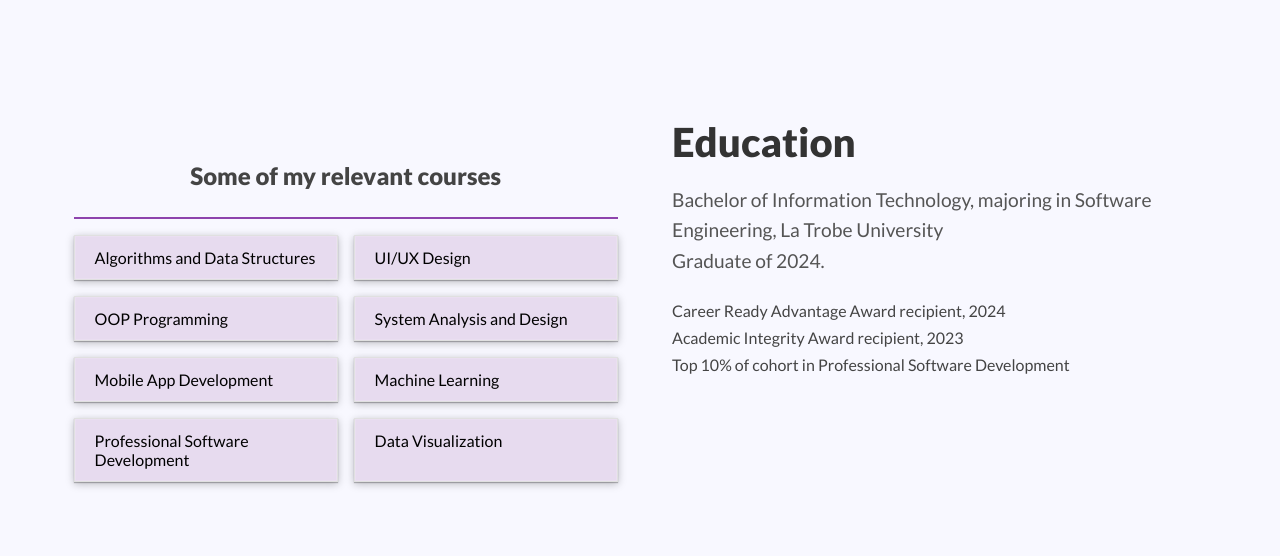
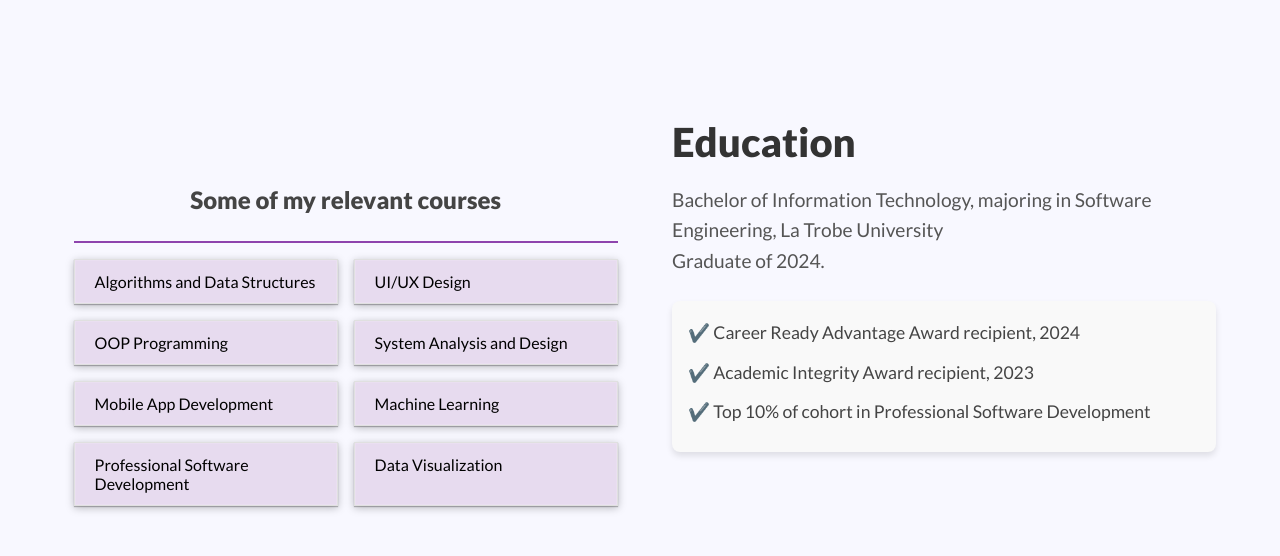
Before and after one commit to shjcc/saad-portfolio, a React (Vite) app in the folder saad-portfolio/: page / in a window 1280 px wide. Shown: the part 2200-2756 px from the top of the page. Built offline with nearby package versions, Linux system fonts and the light colour scheme; a web font is replaced by a local one.

Commit message:
updated the styling for the education achieves list

```diff
--- a/saad-portfolio/src/pages/home/education.tsx
+++ b/saad-portfolio/src/pages/home/education.tsx
@@ -45,9 +45,9 @@ const Education = () => {
                     <br/>Graduate of 2024.
                 </p>
                 <ul className={styles.educationAchievements}>
-                    <li>Career Ready Advantage Award recipient, 2024</li>
-                    <li>Academic Integrity Award recipient, 2023</li>
-                    <li>Top 10% of cohort in Professional Software Development</li>
+                    <li>✔️ Career Ready Advantage Award recipient, 2024</li>
+                    <li>✔️ Academic Integrity Award recipient, 2023</li>
+                    <li>✔️ Top 10% of cohort in Professional Software Development</li>
                 </ul>
                 <motion.div className={styles.educationListBox}
                             variants={variants}
--- a/saad-portfolio/src/styles/education.module.css
+++ b/saad-portfolio/src/styles/education.module.css
@@ -41,19 +41,23 @@
     position: relative;
     width: 100%;
     align-items: center;
-    margin-top: calc(-50%);
+    margin-top: calc(-60%);
     margin-left: -110%;
 }
 
 .educationAchievements {
     margin: 1.5rem 0;
-    padding: 0;
+    padding: 1rem;
     list-style: none;
     color: #444;
-    font-size: 1rem;
+    font-size: 1.1rem; /* Slightly larger font for better readability */
     font-family: "Lato", sans-serif;
     font-weight: 400;
     font-style: normal;
+    background-color: #f9f9f9; /* Subtle background for better separation */
+    border-radius: 8px; /* Rounded corners for a polished look */
+    box-shadow: 0px 4px 6px rgba(0, 0, 0, 0.1); /* Soft shadow for depth */
+    line-height: 1.8; /* Improved line spacing for readability */
 }
 
 .educationAchievements li {
```
